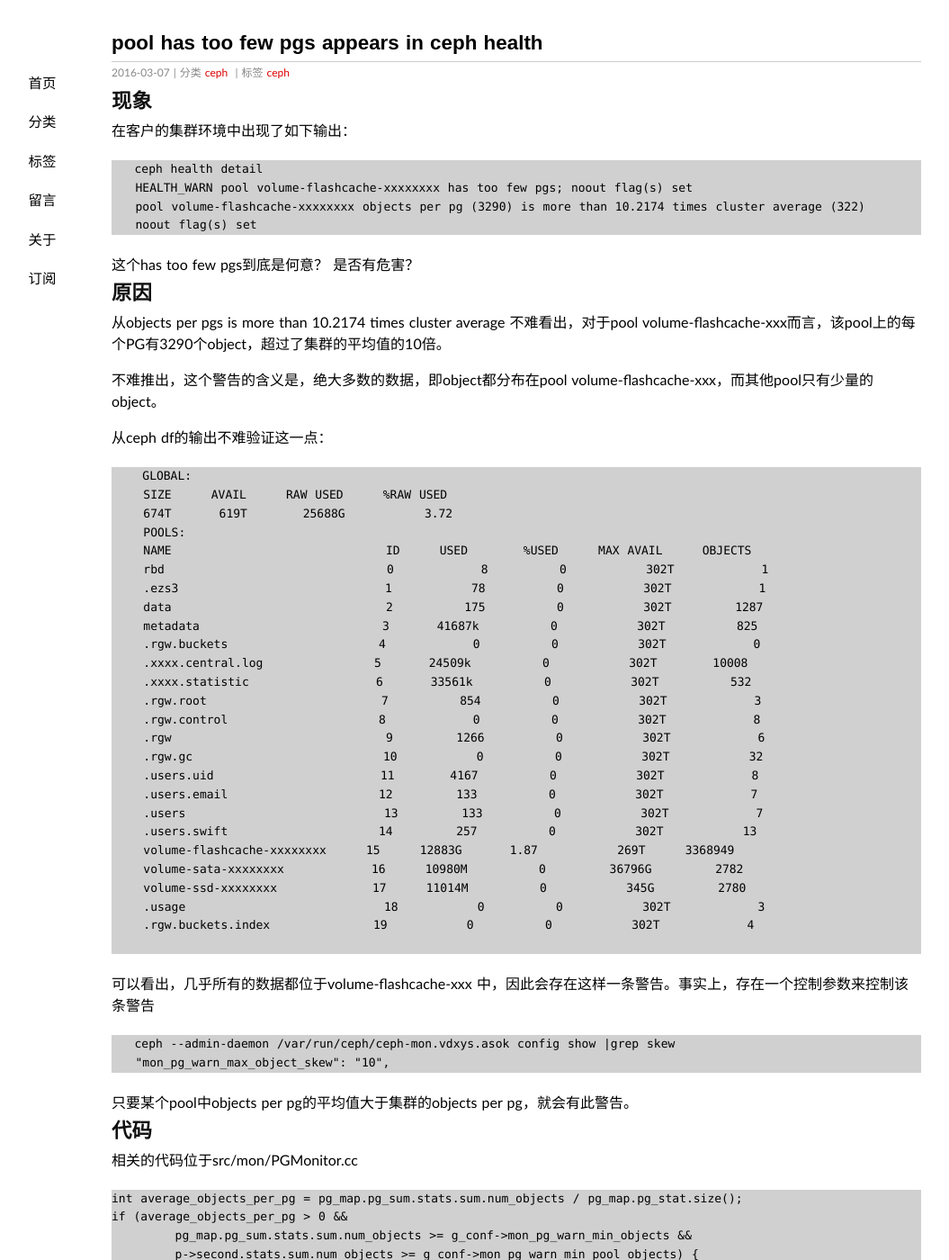
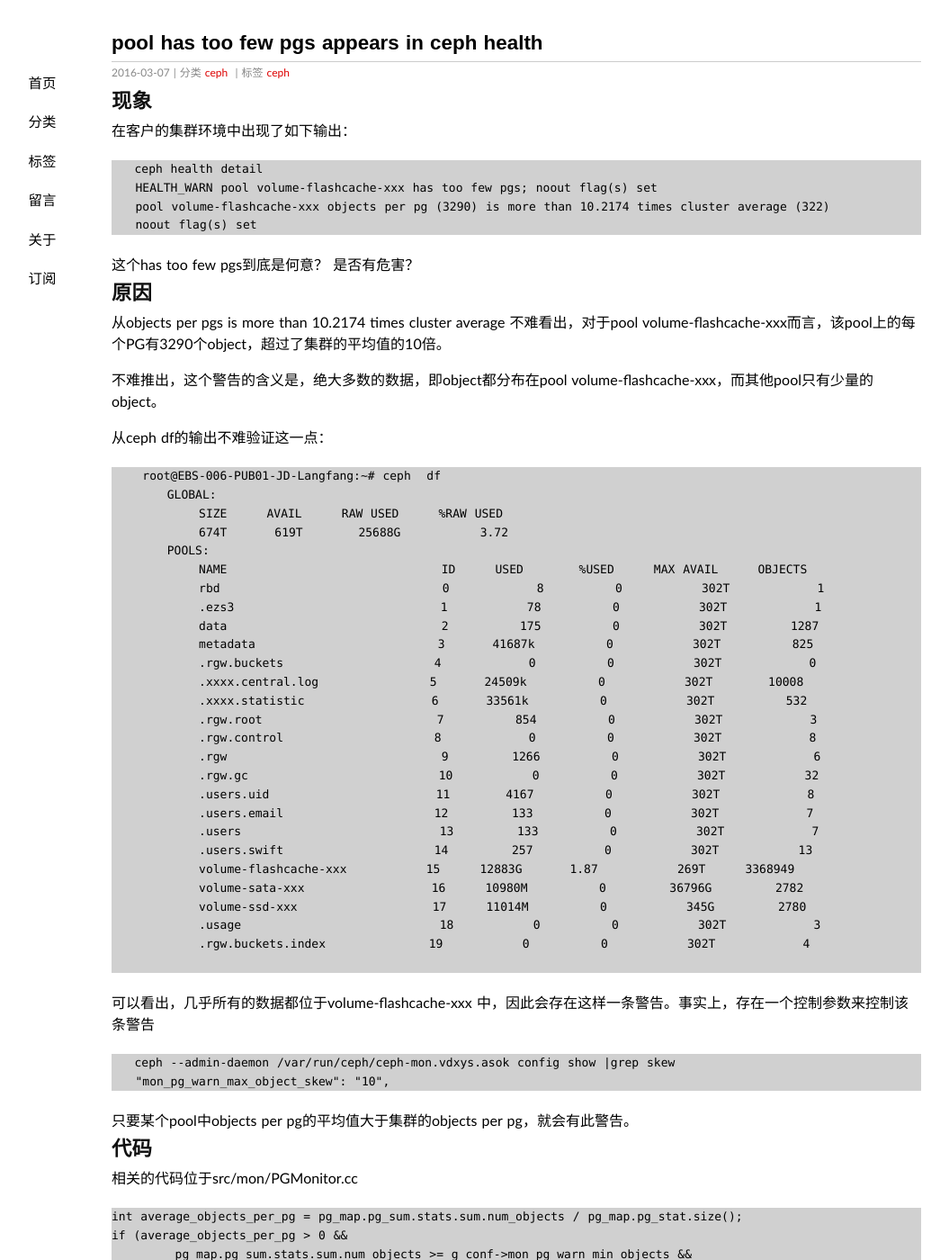
Before and after one commit to Bean-Li/Bean-Li.github.io, a Jekyll site: the page built from _posts/2016-03-07-too-few-pgs.md, in a window 1280 px wide and 1400 px high. Shown: the whole window at 90% size, without its empty margins (66-1121 px from the left). Built offline with Jekyll 4.4.1, drawn with Linux system fonts in a browser that asks for light colours; some web fonts are replaced.

Commit message:
fix format

````diff
--- a/_posts/2016-03-07-too-few-pgs.md
+++ b/_posts/2016-03-07-too-few-pgs.md
@@ -15,8 +15,8 @@ excerpt: 执行ceph health，输出中有 pool xxx has too few pgs，what does i
 
 ```
    ceph health detail
-   HEALTH_WARN pool volume-flashcache-xxxxxxxx has too few pgs; noout flag(s) set
-   pool volume-flashcache-xxxxxxxx objects per pg (3290) is more than 10.2174 times cluster average (322)
+   HEALTH_WARN pool volume-flashcache-xxx has too few pgs; noout flag(s) set
+   pool volume-flashcache-xxx objects per pg (3290) is more than 10.2174 times cluster average (322)
    noout flag(s) set
 ```
 
@@ -31,31 +31,32 @@ excerpt: 执行ceph health，输出中有 pool xxx has too few pgs，what does i
 从ceph df的输出不难验证这一点：
 
 ```
-    GLOBAL:
-    SIZE     AVAIL     RAW USED     %RAW USED
-    674T      619T       25688G          3.72
-    POOLS:
-    NAME                           ID     USED       %USED     MAX AVAIL     OBJECTS
-    rbd                            0           8         0          302T           1
-    .ezs3                          1          78         0          302T           1
-    data                           2         175         0          302T        1287
-    metadata                       3      41687k         0          302T         825
-    .rgw.buckets                   4           0         0          302T           0
-    .xxxx.central.log              5      24509k         0          302T       10008
-    .xxxx.statistic                6      33561k         0          302T         532
-    .rgw.root                      7         854         0          302T           3
-    .rgw.control                   8           0         0          302T           8
-    .rgw                           9        1266         0          302T           6
-    .rgw.gc                        10          0         0          302T          32
-    .users.uid                     11       4167         0          302T           8
-    .users.email                   12        133         0          302T           7
-    .users                         13        133         0          302T           7
-    .users.swift                   14        257         0          302T          13
-    volume-flashcache-xxxxxxxx     15     12883G      1.87          269T     3368949
-    volume-sata-xxxxxxxx           16     10980M         0        36796G        2782
-    volume-ssd-xxxxxxxx            17     11014M         0          345G        2780
-    .usage                         18          0         0          302T           3
-    .rgw.buckets.index             19          0         0          302T           4
+    root@EBS-006-PUB01-JD-Langfang:~# ceph  df
+       GLOBAL:
+           SIZE     AVAIL     RAW USED     %RAW USED
+           674T      619T       25688G          3.72
+       POOLS:
+           NAME                           ID     USED       %USED     MAX AVAIL     OBJECTS
+           rbd                            0           8         0          302T           1
+           .ezs3                          1          78         0          302T           1
+           data                           2         175         0          302T        1287
+           metadata                       3      41687k         0          302T         825
+           .rgw.buckets                   4           0         0          302T           0
+           .xxxx.central.log              5      24509k         0          302T       10008
+           .xxxx.statistic                6      33561k         0          302T         532
+           .rgw.root                      7         854         0          302T           3
+           .rgw.control                   8           0         0          302T           8
+           .rgw                           9        1266         0          302T           6
+           .rgw.gc                        10          0         0          302T          32
+           .users.uid                     11       4167         0          302T           8
+           .users.email                   12        133         0          302T           7
+           .users                         13        133         0          302T           7
+           .users.swift                   14        257         0          302T          13
+           volume-flashcache-xxx          15     12883G      1.87          269T     3368949
+           volume-sata-xxx                16     10980M         0        36796G        2782
+           volume-ssd-xxx                 17     11014M         0          345G        2780
+           .usage                         18          0         0          302T           3
+           .rgw.buckets.index             19          0         0          302T           4
 
 ```
 
````
